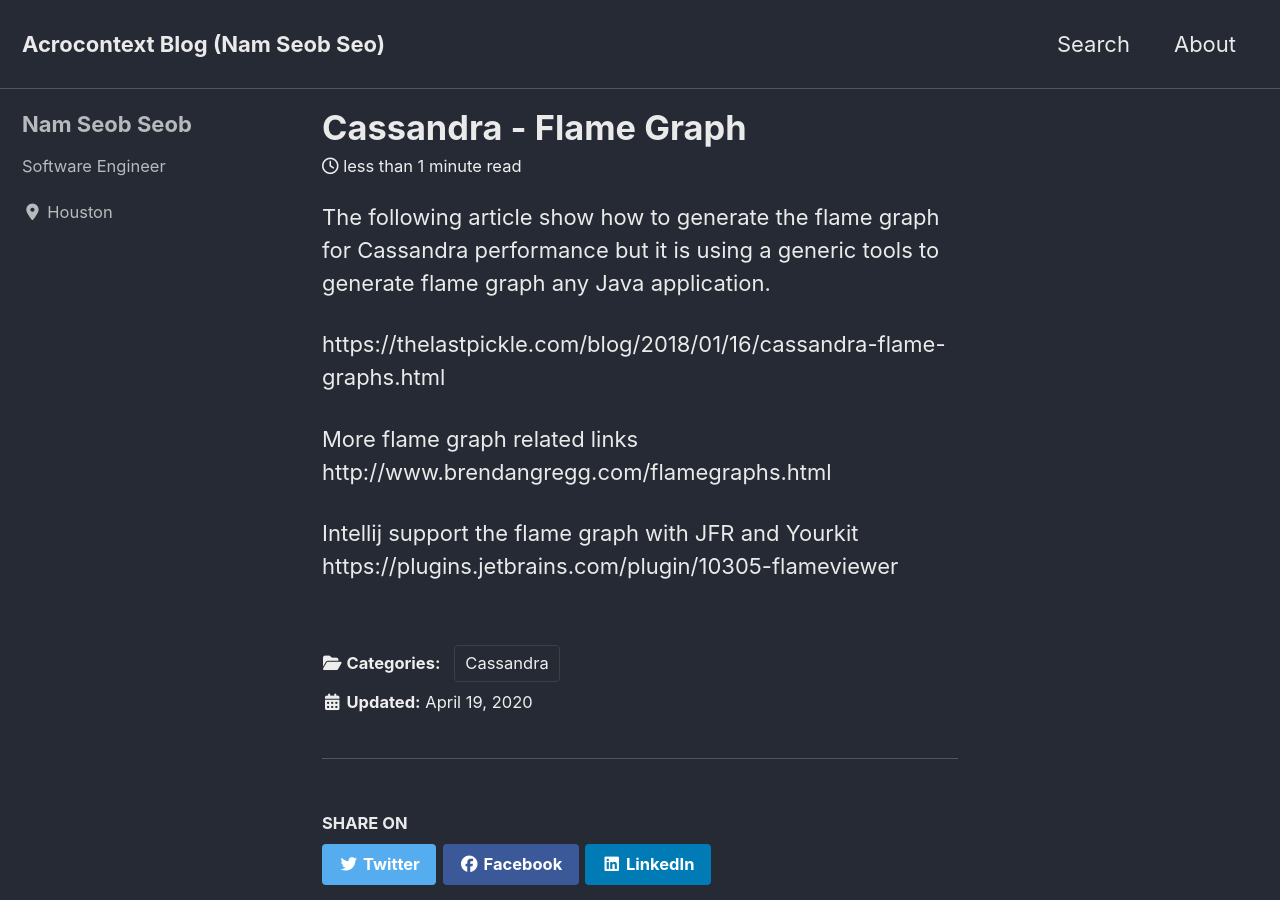
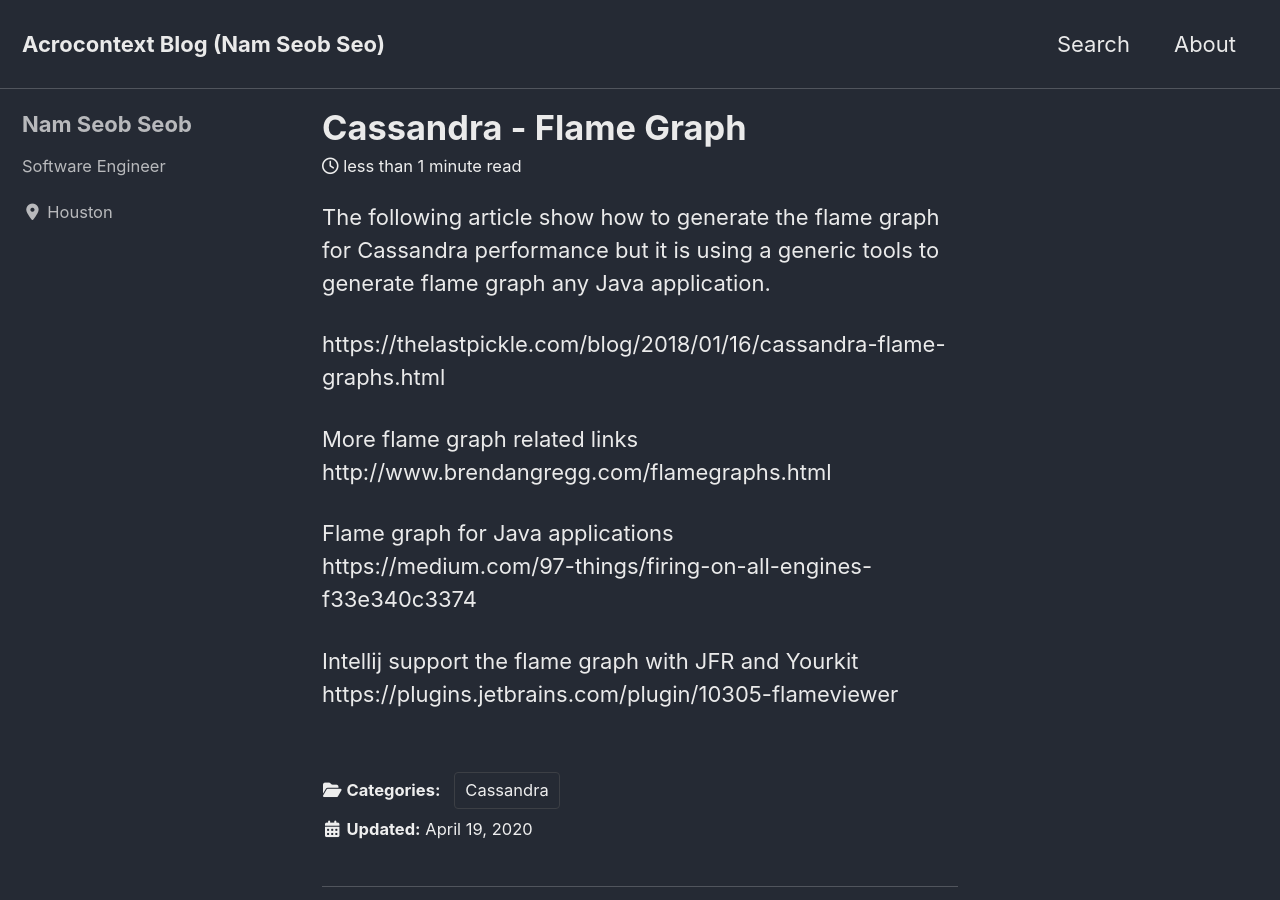
Before and after one commit to nsclass/nsclass.github.io, a Jekyll site: the page built from _posts/2020-04-19-cassandra-flame-graph.md, in a window 1280 px wide and 900 px high. Built offline with Jekyll 4.4.1, drawn with Linux system fonts in a browser that asks for light colours; cached includes are drawn as plain includes; nearby versions of some CDN libraries.

Commit message:
more links

```diff
--- a/_posts/2020-04-19-cassandra-flame-graph.md
+++ b/_posts/2020-04-19-cassandra-flame-graph.md
@@ -19,5 +19,8 @@
 More flame graph related links
 http://www.brendangregg.com/flamegraphs.html
 
+Flame graph for Java applications
+https://medium.com/97-things/firing-on-all-engines-f33e340c3374
+
 Intellij support the flame graph with JFR and Yourkit
 https://plugins.jetbrains.com/plugin/10305-flameviewer
```
